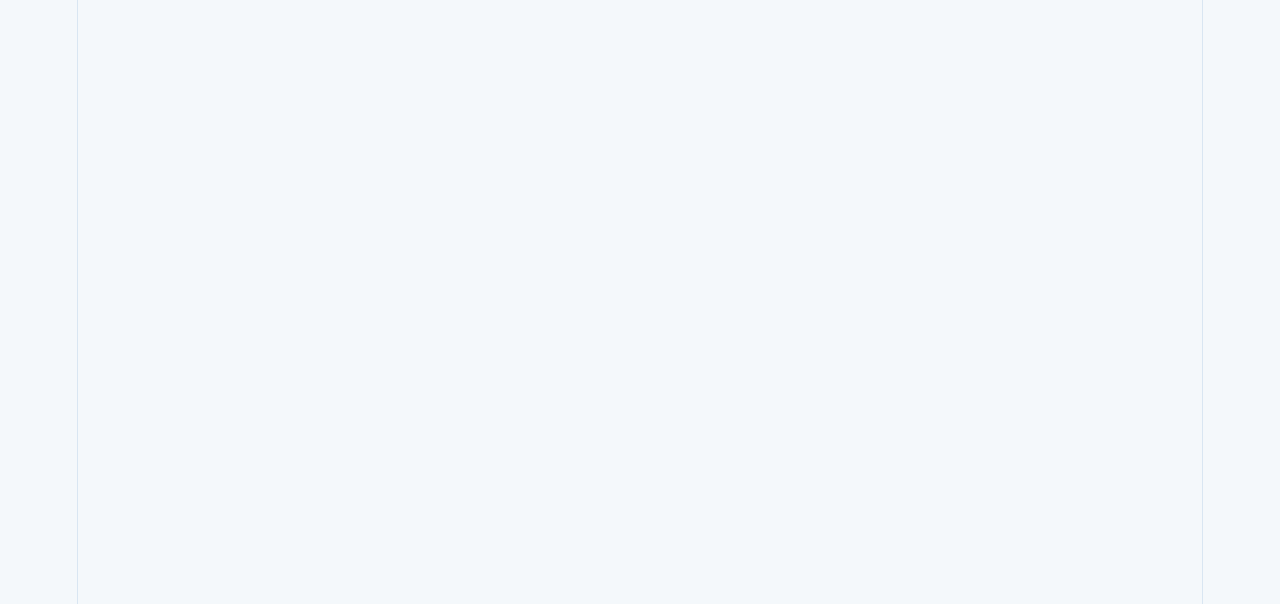
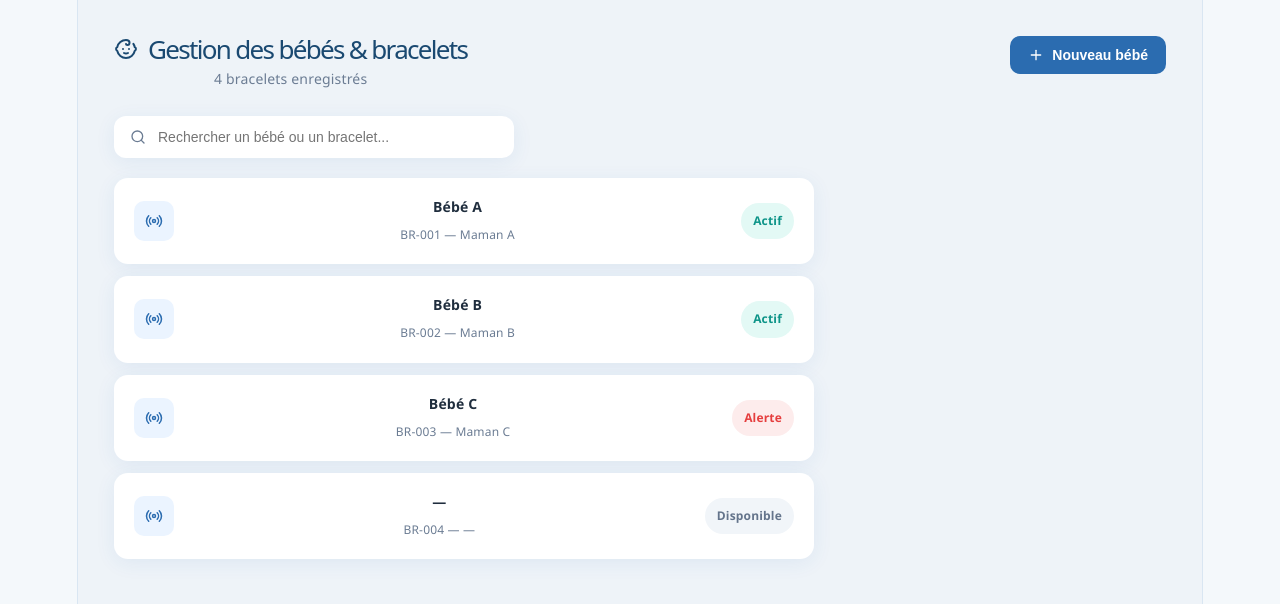
Before and after one commit to Keni-max/Securebaby, a React (Vite) app in the folder neonatal/: page /gestion in a window 1280 px wide. Before the commit this address had no page. Shown: the top 604 px of the page. Built offline with nearby package versions, Linux system fonts and the light colour scheme.

Commit message:
creation de la page gestion bb

```diff
--- a/neonatal/src/App.jsx
+++ b/neonatal/src/App.jsx
@@ -3,7 +3,8 @@
 import Dashboard from './pages/Dashboard'
 import DashboardParent from './pages/DashboardParent'
 import MapView from './pages/MapView'
-
+import PersonnelEnLigne from './pages/PersonnelEnLigne'
+import GestionBebes from './pages/GestionBebes'
 function App() {
   return (
     <Routes>
@@ -11,6 +12,8 @@
       <Route path="/dashboard/admin" element={<Dashboard />} />
       <Route path="/dashboard/parent" element={<DashboardParent />} />
       <Route path="/carte" element={<MapView />} />
+      <Route path="/personnel" element={<PersonnelEnLigne />} />
+      <Route path="/gestion" element={<GestionBebes />} />
     </Routes>
   )
 }
--- a/neonatal/src/pages/Dashboard.jsx
+++ b/neonatal/src/pages/Dashboard.jsx
@@ -42,8 +42,18 @@
       <section className="stats-grid">
         {stats.map((stat) => {
   const Icon = stat.icon
+  const clickable = stat.label === 'Personnel en ligne' || stat.label === 'Bébés surveillés' || stat.label === 'Bracelets connectés'
   return (
-            <div className="stat-card" key={stat.label}>
+    <div
+      className="stat-card"
+      key={stat.label}
+      onClick={
+  clickable
+    ? () => navigate(stat.label === 'Personnel en ligne' ? '/personnel' : '/gestion')
+    : undefined
+}
+      style={clickable ? { cursor: 'pointer' } : undefined}
+    >
       <div className={`stat-icon icon-${stat.color}`}>
         <Icon size={20} strokeWidth={2.2} />
       </div>
--- /dev/null
+++ b/neonatal/src/pages/GestionBebes.css
@@ -0,0 +1,122 @@
+.gestion-page {
+  min-height: 100vh;
+  background: #eef3f8;
+  padding: 36px;
+}
+
+.gestion-header {
+  display: flex;
+  justify-content: space-between;
+  align-items: flex-start;
+  margin-bottom: 24px;
+}
+
+.gestion-header h1 {
+  margin: 0 0 4px;
+  color: var(--primary-dark);
+  font-size: 26px;
+  display: flex;
+  align-items: center;
+  gap: 10px;
+}
+
+.gestion-header p {
+  margin: 0;
+  color: var(--text-light);
+  font-size: 14px;
+}
+
+.add-button {
+  display: flex;
+  align-items: center;
+  gap: 8px;
+  background: var(--primary);
+  color: #fff;
+  border: none;
+  padding: 11px 18px;
+  border-radius: 10px;
+  font-size: 14px;
+  font-weight: 600;
+  cursor: pointer;
+}
+
+.add-button:hover {
+  background: var(--primary-dark);
+}
+
+.search-bar {
+  display: flex;
+  align-items: center;
+  gap: 10px;
+  background: #fff;
+  padding: 12px 16px;
+  border-radius: 12px;
+  max-width: 400px;
+  margin-bottom: 20px;
+  box-shadow: 0 4px 20px rgba(43, 108, 176, 0.08);
+  color: var(--text-light);
+}
+
+.search-bar input {
+  border: none;
+  outline: none;
+  flex: 1;
+  font-size: 14px;
+}
+
+.gestion-list {
+  display: flex;
+  flex-direction: column;
+  gap: 12px;
+  max-width: 700px;
+}
+
+.gestion-card {
+  background: #fff;
+  border-radius: 14px;
+  padding: 16px 20px;
+  display: flex;
+  align-items: center;
+  gap: 16px;
+  box-shadow: 0 4px 20px rgba(43, 108, 176, 0.08);
+}
+
+.gestion-icon {
+  width: 40px;
+  height: 40px;
+  border-radius: 10px;
+  background: var(--primary-light);
+  color: var(--primary);
+  display: flex;
+  align-items: center;
+  justify-content: center;
+  flex-shrink: 0;
+}
+
+.gestion-info {
+  flex: 1;
+  display: flex;
+  flex-direction: column;
+}
+
+.gestion-info strong {
+  font-size: 14px;
+  color: var(--text);
+}
+
+.gestion-info span {
+  font-size: 12px;
+  color: var(--text-light);
+  margin-top: 2px;
+}
+
+.status-badge {
+  font-size: 12px;
+  font-weight: 600;
+  padding: 5px 12px;
+  border-radius: 999px;
+}
+
+.status-badge.active { background: #e3f9f5; color: #0d9488; }
+.status-badge.alert { background: #fdecec; color: #e53e3e; }
+.status-badge.available { background: #f1f5f9; color: #64748b; }
--- /dev/null
+++ b/neonatal/src/pages/GestionBebes.jsx
@@ -0,0 +1,69 @@
+import { useState } from 'react'
+import { Baby, Search, Plus, Radio } from 'lucide-react'
+import './GestionBebes.css'
+
+function GestionBebes() {
+  const [search, setSearch] = useState('')
+
+  const babies = [
+    { id: 1, name: 'Bébé A', bracelet: 'BR-001', mother: 'Maman A', status: 'active' },
+    { id: 2, name: 'Bébé B', bracelet: 'BR-002', mother: 'Maman B', status: 'active' },
+    { id: 3, name: 'Bébé C', bracelet: 'BR-003', mother: 'Maman C', status: 'alert' },
+    { id: 4, name: '—', bracelet: 'BR-004', mother: '—', status: 'available' },
+  ]
+
+  const filtered = babies.filter(
+    (b) =>
+      b.name.toLowerCase().includes(search.toLowerCase()) ||
+      b.bracelet.toLowerCase().includes(search.toLowerCase())
+  )
+
+  const statusLabel = {
+    active: 'Actif',
+    alert: 'Alerte',
+    available: 'Disponible',
+  }
+
+  return (
+    <div className="gestion-page">
+      <header className="gestion-header">
+        <div>
+          <h1><Baby size={24} /> Gestion des bébés &amp; bracelets</h1>
+          <p>{babies.length} bracelets enregistrés</p>
+        </div>
+        <button className="add-button">
+          <Plus size={16} /> Nouveau bébé
+        </button>
+      </header>
+
+      <div className="search-bar">
+        <Search size={16} />
+        <input
+          type="text"
+          placeholder="Rechercher un bébé ou un bracelet..."
+          value={search}
+          onChange={(e) => setSearch(e.target.value)}
+        />
+      </div>
+
+      <div className="gestion-list">
+        {filtered.map((b) => (
+          <div className="gestion-card" key={b.id}>
+            <div className="gestion-icon">
+              <Radio size={18} />
+            </div>
+            <div className="gestion-info">
+              <strong>{b.name}</strong>
+              <span>{b.bracelet} — {b.mother}</span>
+            </div>
+            <span className={`status-badge ${b.status}`}>
+              {statusLabel[b.status]}
+            </span>
+          </div>
+        ))}
+      </div>
+    </div>
+  )
+}
+
+export default GestionBebes
--- /dev/null
+++ b/neonatal/src/pages/PersonnelEnLigne.css
@@ -0,0 +1,81 @@
+.staff-page {
+  min-height: 100vh;
+  background: #eef3f8;
+  padding: 36px;
+}
+
+.staff-header {
+  margin-bottom: 24px;
+}
+
+.staff-header h1 {
+  margin: 0 0 4px;
+  color: var(--primary-dark);
+  font-size: 26px;
+  display: flex;
+  align-items: center;
+  gap: 10px;
+}
+
+.staff-header p {
+  margin: 0;
+  color: var(--text-light);
+  font-size: 14px;
+}
+
+.staff-list {
+  display: flex;
+  flex-direction: column;
+  gap: 12px;
+  max-width: 600px;
+}
+
+.staff-card {
+  background: #fff;
+  border-radius: 14px;
+  padding: 16px 20px;
+  display: flex;
+  align-items: center;
+  gap: 16px;
+  box-shadow: 0 4px 20px rgba(43, 108, 176, 0.08);
+}
+
+.staff-avatar {
+  width: 44px;
+  height: 44px;
+  border-radius: 50%;
+  background: var(--primary-light);
+  color: var(--primary-dark);
+  display: flex;
+  align-items: center;
+  justify-content: center;
+  font-weight: 700;
+  font-size: 14px;
+  flex-shrink: 0;
+}
+
+.staff-info {
+  flex: 1;
+  display: flex;
+  flex-direction: column;
+}
+
+.staff-info strong {
+  font-size: 14px;
+  color: var(--text);
+}
+
+.staff-info span {
+  font-size: 12px;
+  color: var(--text-light);
+  margin-top: 2px;
+}
+
+.staff-status {
+  display: flex;
+  align-items: center;
+  gap: 6px;
+  font-size: 12px;
+  color: #0d9488;
+  font-weight: 600;
+}
--- /dev/null
+++ b/neonatal/src/pages/PersonnelEnLigne.jsx
@@ -0,0 +1,43 @@
+import { Users, Circle } from 'lucide-react'
+import './PersonnelEnLigne.css'
+
+function PersonnelEnLigne() {
+  const staff = [
+    { id: 1, name: 'Dr. Ngono Marie', role: 'Pédiatre', status: 'online' },
+    { id: 2, name: 'Infirmière Ateba Sarah', role: 'Infirmière en chef', status: 'online' },
+    { id: 3, name: 'Infirmier Mbarga Paul', role: 'Infirmier', status: 'online' },
+    { id: 4, name: 'Agent Fouda Jean', role: 'Sécurité', status: 'online' },
+    { id: 5, name: 'Réceptionniste Biya Claire', role: 'Accueil', status: 'online' },
+  ]
+
+  return (
+    <div className="staff-page">
+      <header className="staff-header">
+        <div>
+          <h1><Users size={24} /> Personnel en ligne</h1>
+          <p>{staff.length} personnes actuellement connectées</p>
+        </div>
+      </header>
+
+      <div className="staff-list">
+        {staff.map((person) => (
+          <div className="staff-card" key={person.id}>
+            <div className="staff-avatar">
+              {person.name.split(' ').map((n) => n[0]).join('').slice(0, 2)}
+            </div>
+            <div className="staff-info">
+              <strong>{person.name}</strong>
+              <span>{person.role}</span>
+            </div>
+            <div className="staff-status">
+              <Circle size={10} fill="#0d9488" color="#0d9488" />
+              En ligne
+            </div>
+          </div>
+        ))}
+      </div>
+    </div>
+  )
+}
+
+export default PersonnelEnLigne
```
Lines whose indentation alone changed are shown as unchanged.
